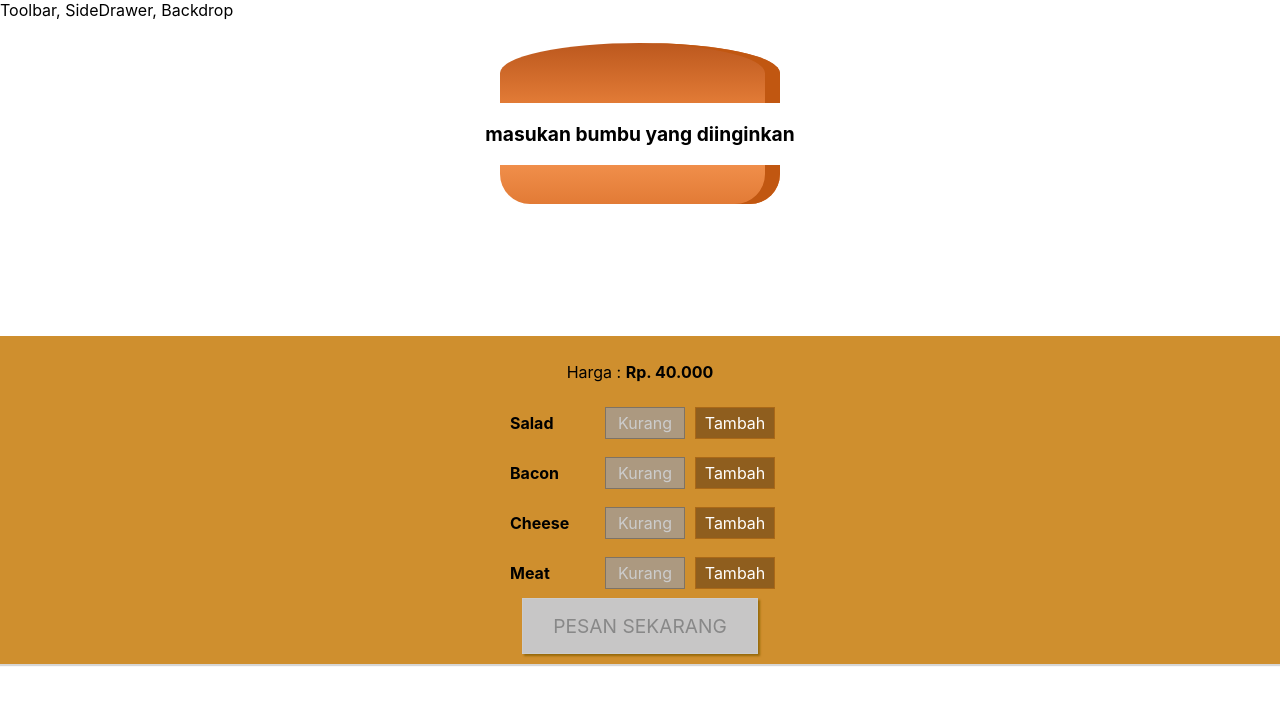
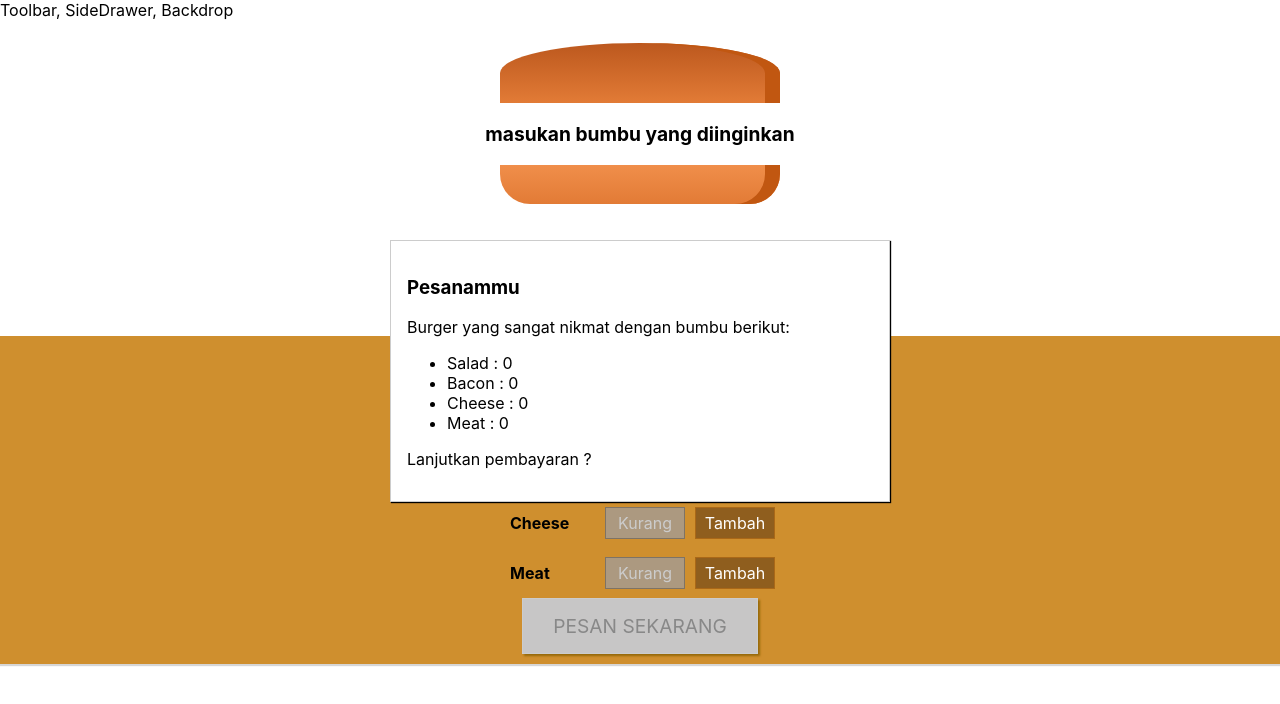
Before and after one commit to laodesafar/burger, a React (Create React App) app: page / in a window 1280 px wide. Shown: the top 704 px of the page. Built offline with nearby package versions, Linux system fonts and the light colour scheme.

Commit message:
Layout Modal Checkout

```diff
--- /dev/null
+++ b/src/components/Burger/OrderSummary/OrderSummary.js
@@ -0,0 +1,27 @@
+import React from 'react';
+
+import Aux from '../../../hoc/Bantu';;
+
+const orderSummary = (props) => {
+    const bumbuSummary = Object.keys(props.bumbu)
+        .map(igKey => {
+        return (
+            <li key={igKey}>
+                <span style={{textTransform: 'capitalize'}}>{igKey} </span>: {props.bumbu[igKey]}
+            </li> );
+        });
+
+    return (
+        <Aux>
+            <h3>Pesanammu</h3>
+            <p>Burger yang sangat nikmat dengan bumbu berikut: </p>
+            <ul>
+                {bumbuSummary}
+            </ul>
+            <p>Lanjutkan pembayaran ?</p>
+        </Aux>
+    );
+
+};
+
+export default orderSummary;
--- /dev/null
+++ b/src/components/UI/Modal/Modal.js
@@ -0,0 +1,11 @@
+import React from 'react';
+
+import classes from './Modal.module.css';
+
+const modal = (props) => (
+    <div className={classes.Modal}>
+        {props.children}
+    </div>
+);
+
+export default modal;
--- /dev/null
+++ b/src/components/UI/Modal/Modal.module.css
@@ -0,0 +1,20 @@
+.Modal {
+    position: fixed;
+    z-index: 500;
+    background-color: white;
+    width: 70%;
+    border: 1px solid #ccc;
+    box-shadow: 1px 1px 1px black;
+    padding: 16px;
+    left: 15%;
+    top: 30%;
+    box-sizing: border-box;
+    transition: all 0.3s ease-out;
+}
+
+@media (min-width: 600px) {
+    .Modal {
+        width: 500px;
+        left: calc(50% - 250px);
+    }
+}
--- a/src/containers/BurgerBuilder/BurgerBuilder.js
+++ b/src/containers/BurgerBuilder/BurgerBuilder.js
@@ -3,6 +3,8 @@
 import Aux from "../../hoc/Bantu";
 import Burger from "../../components/Burger/Burger";
 import BuildControls from "../../components/Burger/BuildControls/BuildControls";
+import Modal from "../../components/UI/Modal/Modal";
+import OrderSummary from "../../components/Burger/OrderSummary/OrderSummary";
 
 const BUMBU_HARGA = {
   salad: 5000,
@@ -74,6 +76,9 @@
     }
     return (
       <Aux>
+        <Modal>
+          <OrderSummary bumbu={this.state.bumbu}/>
+        </Modal>
         <Burger bumbu={this.state.bumbu} />
         <BuildControls
           bumbuAdded={this.addBumbuHandler}
```
Also changed, not shown: src/components/UI/Backdrop/Backdrop.js (added).
